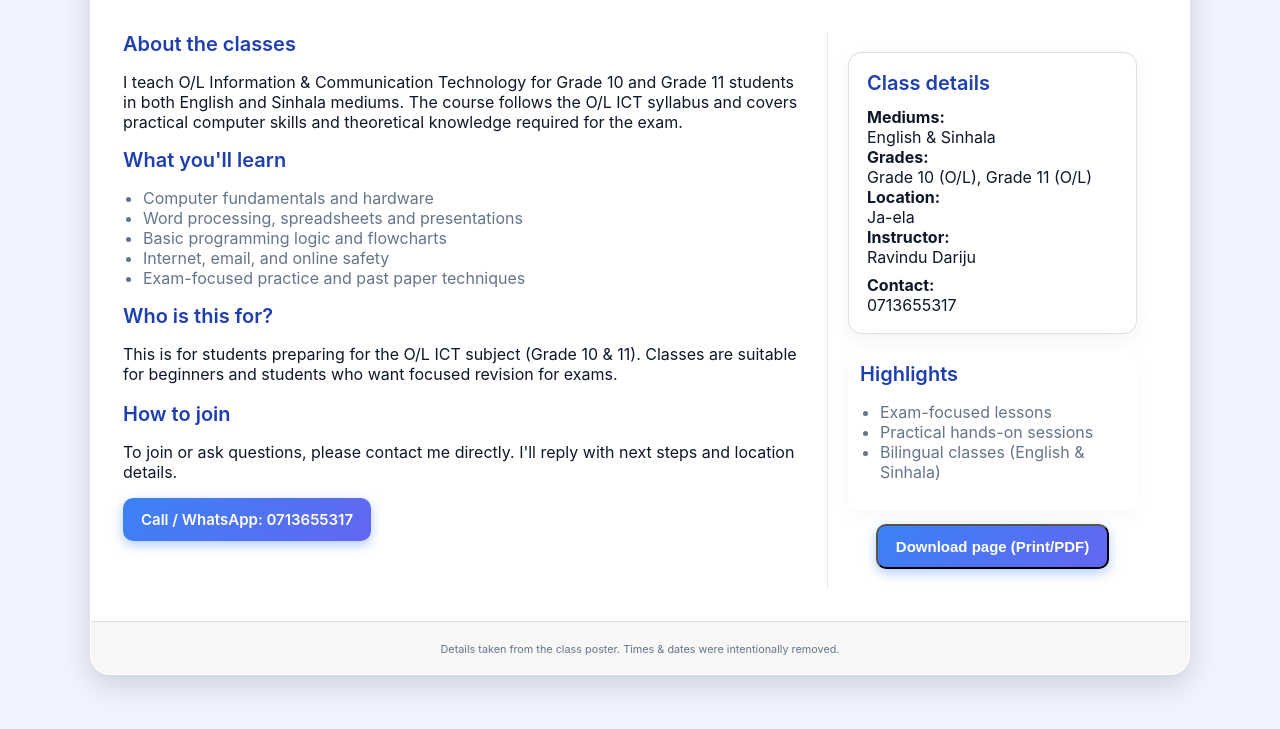
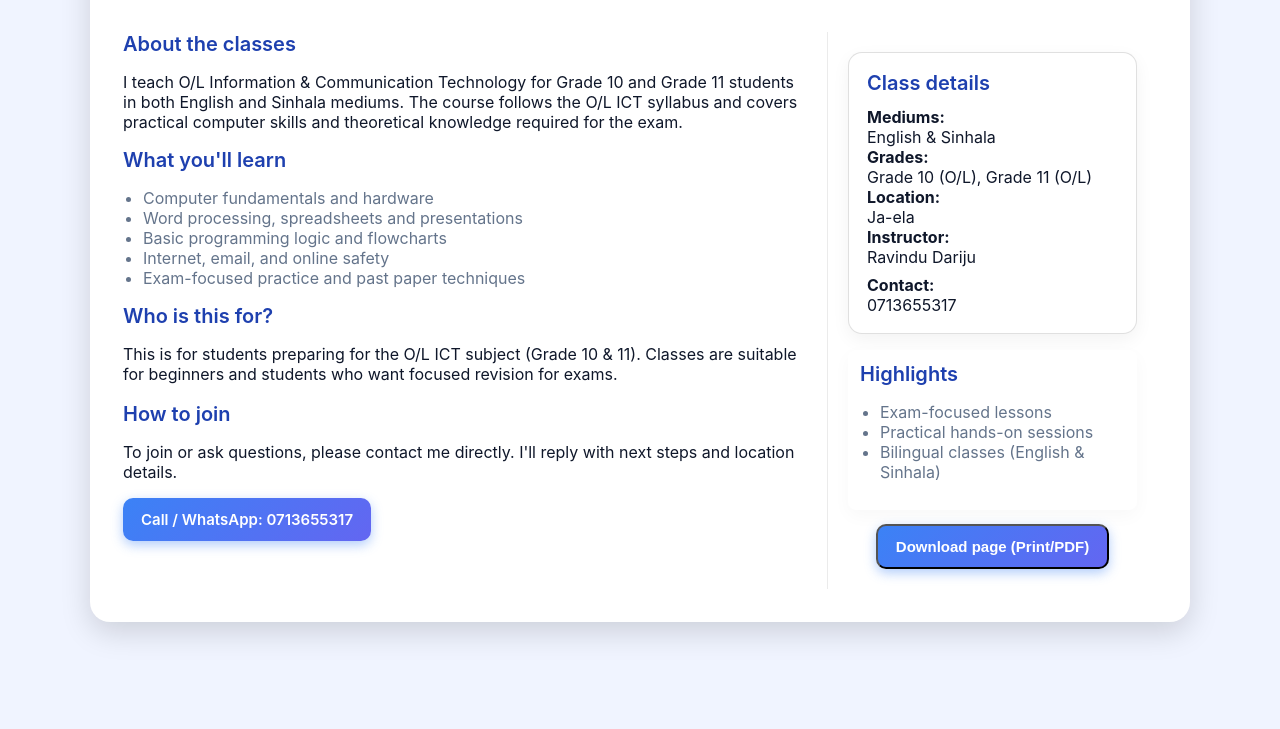
Before and after one commit to RDariju/O-L-ICT, a plain HTML site: page index.html in a window 1280 px wide. Shown: the part 555-1284 px from the top of the page. After the commit the page ends 1241 px from the top, so only its background shows below. Drawn offline with Linux system fonts and the light colour scheme.

Commit message:
Update index.html

```diff
--- a/index.html
+++ b/index.html
@@ -135,10 +135,6 @@
           </div>
         </aside>
       </div>
-
-      <footer>
-        <small>Details taken from the class poster. Times &amp; dates were intentionally removed.</small>
-      </footer>
     </div>
   </div>
 
```
